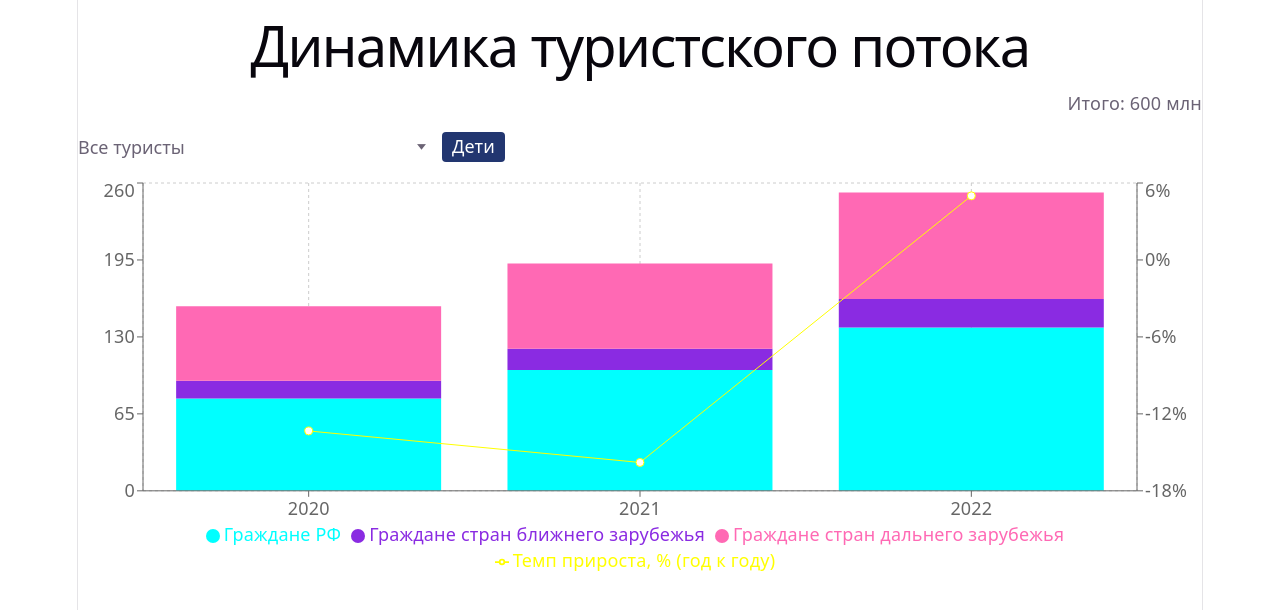
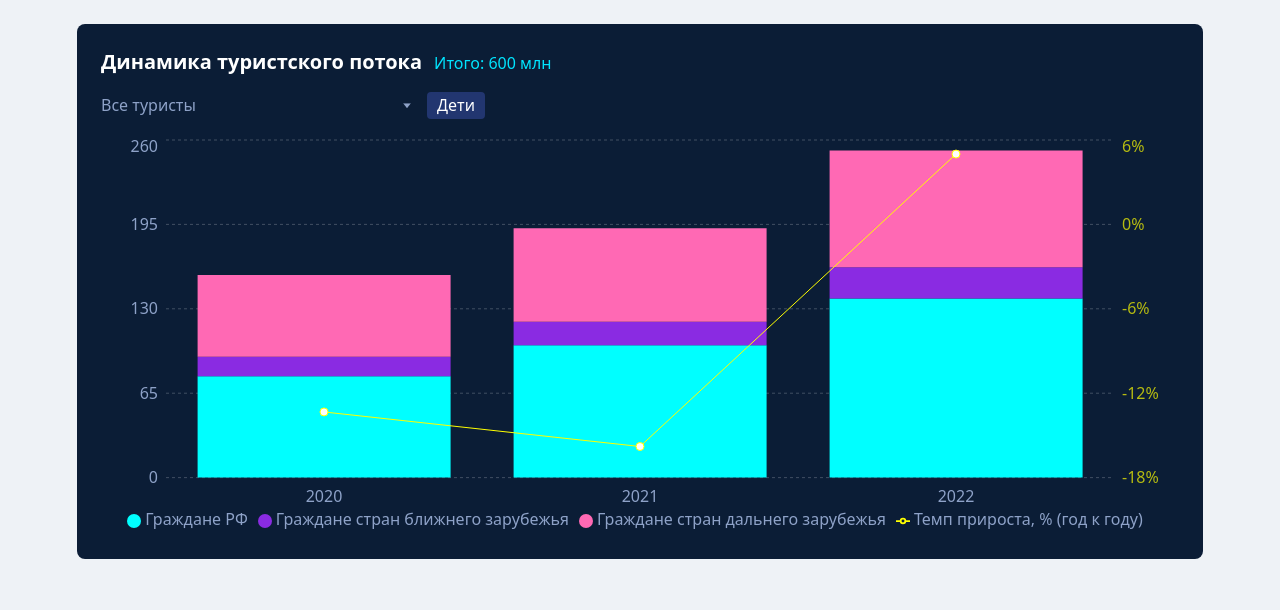
Before and after one commit to yarini/tourist-flow-chart, a React (Vite) app: page / in a window 1280 px wide. Shown: the top 610 px of the page. Built offline with nearby package versions, Linux system fonts and the light colour scheme.

Commit message:
style: improve chart style

```diff
--- a/index.html
+++ b/index.html
@@ -1,10 +1,10 @@
 <!doctype html>
-<html lang="en">
+<html lang="ru">
   <head>
     <meta charset="UTF-8" />
     <link rel="icon" type="image/svg+xml" href="/favicon.svg" />
     <meta name="viewport" content="width=device-width, initial-scale=1.0" />
-    <title>tourist-flow-chart</title>
+    <title>Динамика туристского потока</title>
   </head>
   <body>
     <div id="root"></div>
--- /dev/null
+++ b/src/app/app.module.css
@@ -0,0 +1,4 @@
+.page {
+  max-width: 1126px;
+  margin: 0 auto;
+}
--- a/src/app/app.tsx
+++ b/src/app/app.tsx
@@ -1,4 +1,5 @@
 import { TouristFlowChart } from '../widgets/tourist-flow-chart';
+import styles from './app.module.css';
 import {
   selectIsChildMode,
   selectSelectedCategory,
@@ -17,8 +18,7 @@ function App() {
   const dispatch = useAppDispatch();
 
   return (
-    <section>
-      <h1>Динамика туристского потока</h1>
+    <main className={styles.page}>
       <TouristFlowChart
         selectedYear={selectedYear}
         selectedCategory={selectedCategory}
@@ -27,7 +27,7 @@ function App() {
         onCategoryChange={(category) => dispatch(setSelectedCategory(category))}
         onChildModeToggle={() => dispatch(toggleChildMode())}
       />
-    </section>
+    </main>
   );
 }
 
--- a/src/app/index.css
+++ b/src/app/index.css
@@ -1,100 +1,21 @@
-:root {
-  --text: #6b6375;
-  --text-h: #08060d;
-  --bg: #fff;
-  --border: #e5e4e7;
-  --code-bg: #f4f3ec;
-  --accent: #aa3bff;
-  --accent-bg: rgba(170, 59, 255, 0.1);
-  --accent-border: rgba(170, 59, 255, 0.5);
-  --social-bg: rgba(244, 243, 236, 0.5);
-  --shadow:
-    rgba(0, 0, 0, 0.1) 0 10px 15px -3px, rgba(0, 0, 0, 0.05) 0 4px 6px -2px;
-
-  --sans: system-ui, 'Segoe UI', Roboto, sans-serif;
-  --heading: system-ui, 'Segoe UI', Roboto, sans-serif;
-  --mono: ui-monospace, Consolas, monospace;
-
-  font: 18px/145% var(--sans);
-  letter-spacing: 0.18px;
-  color-scheme: light dark;
-  color: var(--text);
-  background: var(--bg);
-  font-synthesis: none;
-  text-rendering: optimizeLegibility;
-  -webkit-font-smoothing: antialiased;
-  -moz-osx-font-smoothing: grayscale;
-
-  @media (max-width: 1024px) {
-    font-size: 16px;
-  }
-}
-
-@media (prefers-color-scheme: dark) {
-  :root {
-    --text: #9ca3af;
-    --text-h: #f3f4f6;
-    --bg: #16171d;
-    --border: #2e303a;
-    --code-bg: #1f2028;
-    --accent: #c084fc;
-    --accent-bg: rgba(192, 132, 252, 0.15);
-    --accent-border: rgba(192, 132, 252, 0.5);
-    --social-bg: rgba(47, 48, 58, 0.5);
-    --shadow:
-      rgba(0, 0, 0, 0.4) 0 10px 15px -3px, rgba(0, 0, 0, 0.25) 0 4px 6px -2px;
-  }
-
-  #social .button-icon {
-    filter: invert(1) brightness(2);
-  }
-}
-
-#root {
-  width: 1126px;
-  max-width: 100%;
-  margin: 0 auto;
-  text-align: center;
-  border-inline: 1px solid var(--border);
-  min-height: 100svh;
-  display: flex;
-  flex-direction: column;
+*,
+*::before,
+*::after {
   box-sizing: border-box;
 }
 
 body {
   margin: 0;
+  font:
+    16px/1.4 system-ui,
+    'Segoe UI',
+    Roboto,
+    sans-serif;
+  color: #08060d;
+  background: #eef2f6;
 }
 
-h1,
-h2 {
-  font-family: var(--heading);
-  font-weight: 500;
-  color: var(--text-h);
+#root {
+  min-height: 100svh;
+  padding: 24px;
 }
-
-h1 {
-  font-size: 56px;
-  letter-spacing: -1.68px;
-  margin: 32px 0;
-
-  @media (max-width: 1024px) {
-    font-size: 36px;
-    margin: 20px 0;
-  }
-}
-
-h2 {
-  font-size: 24px;
-  line-height: 118%;
-  letter-spacing: -0.24px;
-  margin: 0 0 8px;
-
-  @media (max-width: 1024px) {
-    font-size: 20px;
-  }
-}
-
-p {
-  margin: 0;
-}
--- a/src/widgets/tourist-flow-chart/tourist-flow-chart.module.css
+++ b/src/widgets/tourist-flow-chart/tourist-flow-chart.module.css
@@ -1,14 +1,37 @@
 .root {
+  --chart-text: #8ea2c8;
+  --chart-title: #fff;
+  --chart-total: #00e5ff;
+  --chart-grid: rgba(255, 255, 255, 0.22);
+  --accent: #4a9fdc;
+
   display: flex;
   flex-direction: column;
-  align-items: flex-start;
   gap: 16px;
   width: 100%;
+  padding: 24px;
+  background: #0b1d36;
+  color: var(--chart-text);
+  border-radius: 8px;
+}
+
+.header {
+  display: flex;
+  align-items: baseline;
+  flex-wrap: wrap;
+  gap: 12px;
+}
+
+.title {
+  margin: 0;
+  font-size: 20px;
+  font-weight: 600;
+  color: var(--chart-title);
 }
 
 .total {
-  align-self: flex-end;
   margin: 0;
+  color: var(--chart-total);
 }
 
 .toolbar {
@@ -20,4 +43,12 @@
 .chart {
   width: 100%;
   height: 400px;
+  min-width: 0;
 }
+
+.chart :global(.recharts-wrapper:focus),
+.chart :global(.recharts-wrapper:focus-visible),
+.chart :global(.recharts-surface:focus),
+.chart :global(svg:focus) {
+  outline: none;
+}
--- a/src/widgets/tourist-flow-chart/tourist-flow-chart.tsx
+++ b/src/widgets/tourist-flow-chart/tourist-flow-chart.tsx
@@ -58,7 +58,10 @@ export function TouristFlowChart({
 
   return (
     <div className={styles.root}>
-      <p className={styles.total}>Итого: {total} млн</p>
+      <div className={styles.header}>
+        <h1 className={styles.title}>Динамика туристского потока</h1>
+        <p className={styles.total}>Итого: {total} млн</p>
+      </div>
       <div className={styles.toolbar}>
         {isChildMode ? null : (
           <Select value={selectedCategory} options={CATEGORY_OPTIONS} onChange={onCategoryChange} />
@@ -69,12 +72,30 @@ export function TouristFlowChart({
       </div>
       <div className={styles.chart}>
         <ResponsiveContainer width="100%" height="100%">
-          <ComposedChart data={data}>
-            <CartesianGrid strokeDasharray="3 3" />
-            <XAxis dataKey="year" tick={(props) => <YearTick {...props} selectedYear={selectedYear} />} />
-            <YAxis yAxisId="left" />
-            <YAxis yAxisId="right" orientation="right" unit="%" />
-            <Legend />
+          <ComposedChart data={data} accessibilityLayer={false}>
+            <CartesianGrid
+              yAxisId="left"
+              vertical={false}
+              syncWithTicks
+              stroke="var(--chart-grid)"
+              strokeDasharray="3 3"
+            />
+            <XAxis
+              dataKey="year"
+              axisLine={false}
+              tickLine={false}
+              tick={(props) => <YearTick {...props} selectedYear={selectedYear} />}
+            />
+            <YAxis yAxisId="left" axisLine={false} tickLine={false} tick={{ fill: 'var(--chart-text)' }} />
+            <YAxis
+              yAxisId="right"
+              orientation="right"
+              unit="%"
+              axisLine={false}
+              tickLine={false}
+              tick={{ fill: CAGR_COLOR, fillOpacity: 0.7 }}
+            />
+            <Legend labelStyle={{ color: 'var(--chart-text)' }} />
             <Tooltip shared={false} animationDuration={0} content={ChartTooltip} />
             {isChildMode ? (
               <Bar
@@ -84,6 +105,7 @@ export function TouristFlowChart({
                 legendType="circle"
                 fill={SINGLE_SERIES_COLOR}
                 cursor="pointer"
+                activeBar={false}
                 onClick={handleBarClick}
               />
             ) : selectedCategory === 'all' ? (
@@ -97,6 +119,7 @@ export function TouristFlowChart({
                   stackId="arrivals"
                   fill={CATEGORY_COLORS[category]}
                   cursor="pointer"
+                  activeBar={false}
                   onClick={handleBarClick}
                 />
               ))
@@ -108,6 +131,7 @@ export function TouristFlowChart({
                 legendType="circle"
                 fill={SINGLE_SERIES_COLOR}
                 cursor="pointer"
+                activeBar={false}
                 onClick={handleBarClick}
               />
             )}
--- a/src/widgets/tourist-flow-chart/year-tick.tsx
+++ b/src/widgets/tourist-flow-chart/year-tick.tsx
@@ -4,7 +4,7 @@ type YearTickProps = XAxisTickContentProps & {
   selectedYear: number | null;
 };
 
-export function YearTick({ x, y, payload, fill, textAnchor, selectedYear }: YearTickProps) {
+export function YearTick({ x, y, payload, textAnchor, selectedYear }: YearTickProps) {
   const isSelected = payload.value === selectedYear;
 
   return (
@@ -13,7 +13,7 @@ export function YearTick({ x, y, payload, fill, textAnchor, selectedYear }: Year
       y={y}
       dy={16}
       textAnchor={textAnchor}
-      fill={isSelected ? 'var(--text-h)' : fill}
+      fill={isSelected ? 'var(--chart-title)' : 'var(--chart-text)'}
       fontWeight={isSelected ? 700 : 400}
     >
       {payload.value}
```
